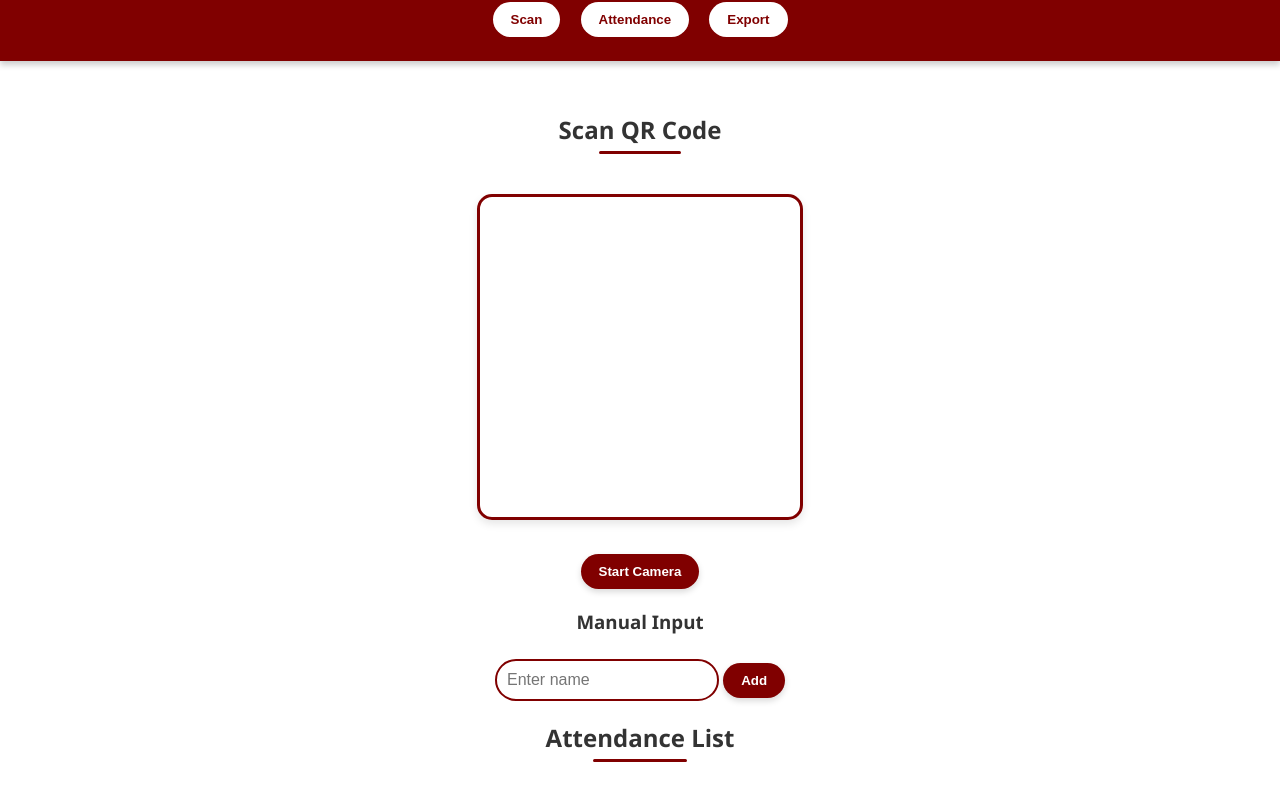
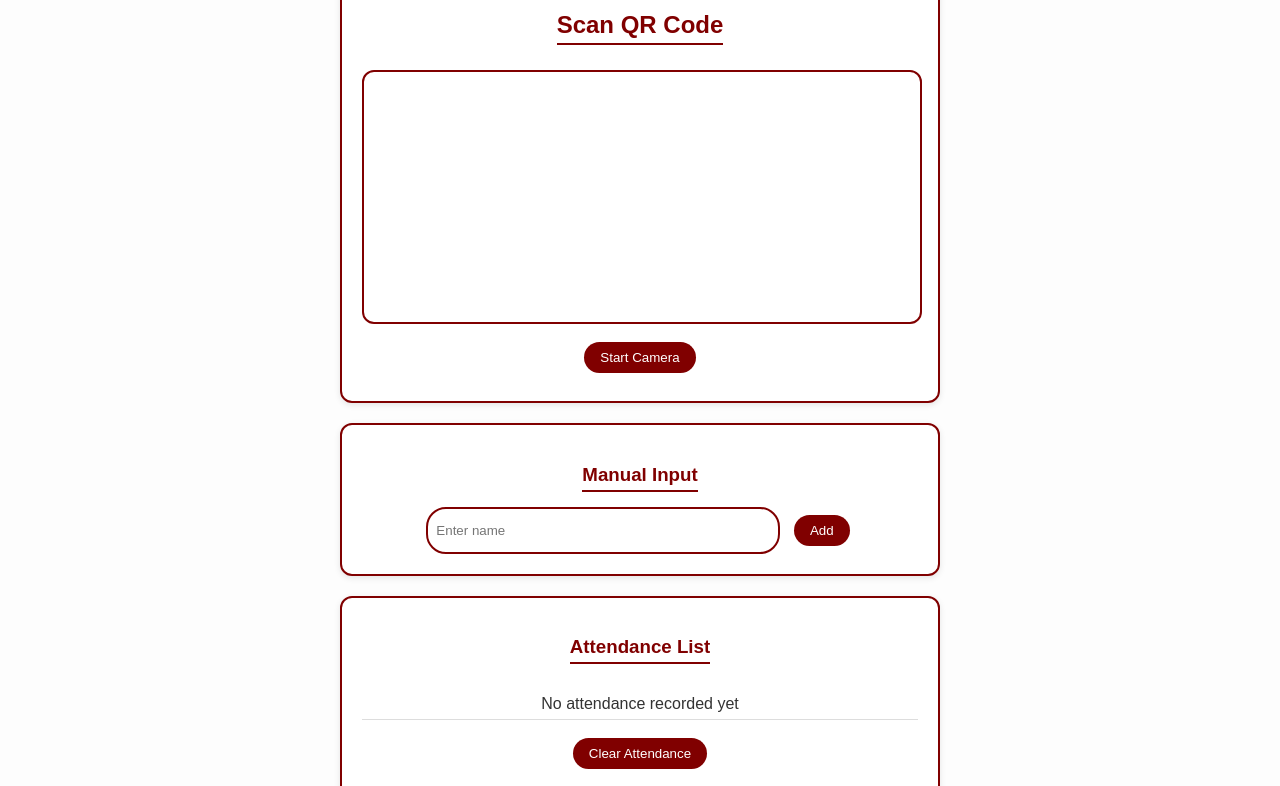
Before and after one commit to IX-elysia/qr-attendance, a website: page client/index.html in a window 1280 px wide. Shown: the part 71-857 px from the top of the page. Drawn offline with Linux system fonts and the light colour scheme.

Commit message:
fixed stacked buttons

```diff
--- a/client/index.html
+++ b/client/index.html
@@ -2,49 +2,48 @@
 <html lang="en">
 <head>
   <meta charset="UTF-8">
+  <meta name="viewport" content="width=device-width, initial-scale=1.0">
   <title>QR Attendance System</title>
   <link rel="stylesheet" href="style.css">
-  <script src="https://unpkg.com/html5-qrcode" defer></script>
-  <script src="app.js" defer></script>
+  <script src="https://unpkg.com/html5-qrcode"></script>
 </head>
 <body>
-  <header>
-    <h1>QGHS Teacher Attendance</h1>
-    <nav>
-      <button onclick="showTab('scan')">Scan</button>
-      <button onclick="showTab('attendance')">Attendance</button>
-      <button onclick="showTab('export')">Export</button>
-    </nav>
-  </header>
+  <div class="container">
 
-  <main>
-    <!-- SCAN TAB -->
-    <section id="scan" class="tab">
+    <!-- Scanner Box -->
+    <section class="scanner-section">
       <h2>Scan QR Code</h2>
-      <div id="reader"></div>
-      <button id="start-camera">Start Camera</button>
-      <div id="scan-result"></div>
+      <div id="qr-reader"></div>
+      <button id="start-camera" class="btn">Start Camera</button>
+    </section>
 
+    <!-- Manual Input -->
+    <section class="manual-section">
+      <h3>Manual Input</h3>
       <div class="manual-input">
-        <h3>Manual Input</h3>
         <input type="text" id="manual-name" placeholder="Enter name">
-        <button onclick="addManual()">Add</button>
+        <button id="manual-add" class="btn">Add</button>
       </div>
     </section>
 
-    <!-- ATTENDANCE TAB -->
-    <section id="attendance" class="tab hidden">
-      <h2>Attendance List</h2>
-      <ul id="attendance-list"></ul>
-      <button onclick="clearAttendance()">Clear Attendance</button>
+    <!-- Attendance List -->
+    <section class="attendance-section">
+      <h3>Attendance List</h3>
+      <ul id="attendance-list">
+        <li>No attendance recorded yet</li>
+      </ul>
+      <button id="clear-attendance" class="btn btn-danger">Clear Attendance</button>
     </section>
 
-    <!-- EXPORT TAB -->
-    <section id="export" class="tab hidden">
-      <h2>Export Data</h2>
+    <!-- Export Section -->
+    <section class="export-section">
+      <h3>Export Data</h3>
       <p>You can download all recorded attendance in Excel format.</p>
-      <button onclick="exportExcel()">Export to Excel</button>
+      <button id="export-excel" class="btn">Export to Excel</button>
     </section>
-  </main>
+
+  </div>
+
+  <script src="script.js"></script>
 </body>
 </html>
--- a/client/style.css
+++ b/client/style.css
@@ -1,151 +1,82 @@
-/* General Layout */
 body {
-  font-family: 'Segoe UI', Arial, sans-serif;
-  margin: 0;
-  background: #fff;
+  font-family: Arial, sans-serif;
+  background: #fdfdfd;
   color: #333;
   text-align: center;
+  margin: 0;
+  padding: 0;
 }
 
-/* Header */
-header {
-  background: maroon;
-  color: white;
-  padding: 1.5rem;
-  box-shadow: 0 4px 6px rgba(0,0,0,0.2);
+.container {
+  max-width: 600px;
+  margin: auto;
+  padding: 20px;
 }
 
-header h1 {
-  margin: 0;
-  font-size: 1.8rem;
-  letter-spacing: 1px;
+section {
+  margin: 20px 0;
+  padding: 20px;
+  border: 2px solid maroon;
+  border-radius: 12px;
+  background: #fff;
+  box-shadow: 0 2px 6px rgba(0,0,0,0.1);
 }
 
-/* Navigation */
-nav {
-  margin-top: 10px;
+h2, h3 {
+  margin-bottom: 15px;
+  color: maroon;
+  border-bottom: 2px solid maroon;
+  display: inline-block;
+  padding-bottom: 4px;
 }
 
-nav button {
-  margin: 0 8px;
-  padding: 10px 18px;
-  border: none;
-  border-radius: 25px;
-  background: white;
-  color: maroon;
-  cursor: pointer;
-  font-weight: bold;
-  transition: all 0.3s ease;
+#qr-reader {
+  width: 100%;
+  height: 250px;
+  border: 2px solid maroon;
+  border-radius: 12px;
+  margin: 10px 0;
 }
 
-nav button:hover {
-  background: #f2f2f2;
-  transform: scale(1.05);
-}
-
-/* Main Sections */
-main {
-  padding: 2rem;
-}
-
-h2 {
-  margin-bottom: 1rem;
-  position: relative;
-  display: inline-block;
-}
-
-h2::after {
-  content: '';
-  display: block;
-  width: 50%;
-  margin: 5px auto 0;
-  border-bottom: 3px solid maroon;
-  border-radius: 2px;
-}
-
-/* QR Reader Box */
-#reader {
-  margin: 1.5rem auto;
-  width: 320px;
-  height: 320px;
-  border: 3px solid maroon;
-  border-radius: 15px;
-  box-shadow: 0 4px 8px rgba(0,0,0,0.1);
-}
-
-/* Result Box */
-#scan-result {
-  margin-top: 12px;
-  font-weight: bold;
-  color: green;
-  font-size: 1.1rem;
-}
-
-/* Buttons (Primary Actions) */
-button {
-  margin-top: 10px;
-  padding: 10px 18px;
-  border: none;
-  border-radius: 25px;
-  cursor: pointer;
-  font-weight: bold;
-  transition: all 0.3s ease;
-}
-
-#start-camera,
-.manual-input button,
-#attendance button,
-#export button {
-  background: maroon;
-  color: white;
-  box-shadow: 0 3px 6px rgba(0,0,0,0.15);
-}
-
-#start-camera:hover,
-.manual-input button:hover,
-#attendance button:hover,
-#export button:hover {
-  background: #800000;
-  transform: scale(1.05);
-}
-
-/* Manual Input */
 .manual-input {
-  margin-top: 20px;
+  display: flex;
+  justify-content: center;
+  gap: 10px;
 }
 
 .manual-input input {
-  padding: 10px;
+  padding: 8px;
   border: 2px solid maroon;
-  border-radius: 25px;
-  outline: none;
-  width: 200px;
-  font-size: 1rem;
+  border-radius: 20px;
+  width: 60%;
 }
 
-.manual-input input:focus {
-  border-color: #800000;
+.btn {
+  background: maroon;
+  color: white;
+  border: none;
+  border-radius: 20px;
+  padding: 8px 16px;
+  margin: 8px 4px;
+  cursor: pointer;
+  transition: background 0.3s;
 }
 
-/* Attendance List */
+.btn:hover {
+  background: #a00000;
+}
+
+.btn-danger {
+  background: #800000;
+}
+
 #attendance-list {
   list-style: none;
   padding: 0;
-  margin-top: 1rem;
+  margin: 10px 0;
 }
 
 #attendance-list li {
-  margin: 8px auto;
-  padding: 12px;
-  max-width: 400px;
-  background: #fafafa;
-  border: 2px solid #eee;
-  border-radius: 12px;
-  box-shadow: 0 2px 5px rgba(0,0,0,0.05);
-  transition: all 0.2s ease;
+  padding: 6px;
+  border-bottom: 1px solid #ddd;
 }
-
-#attendance-list li:hover {
-  border-color: maroon;
-  background: #fff;
-}
```
